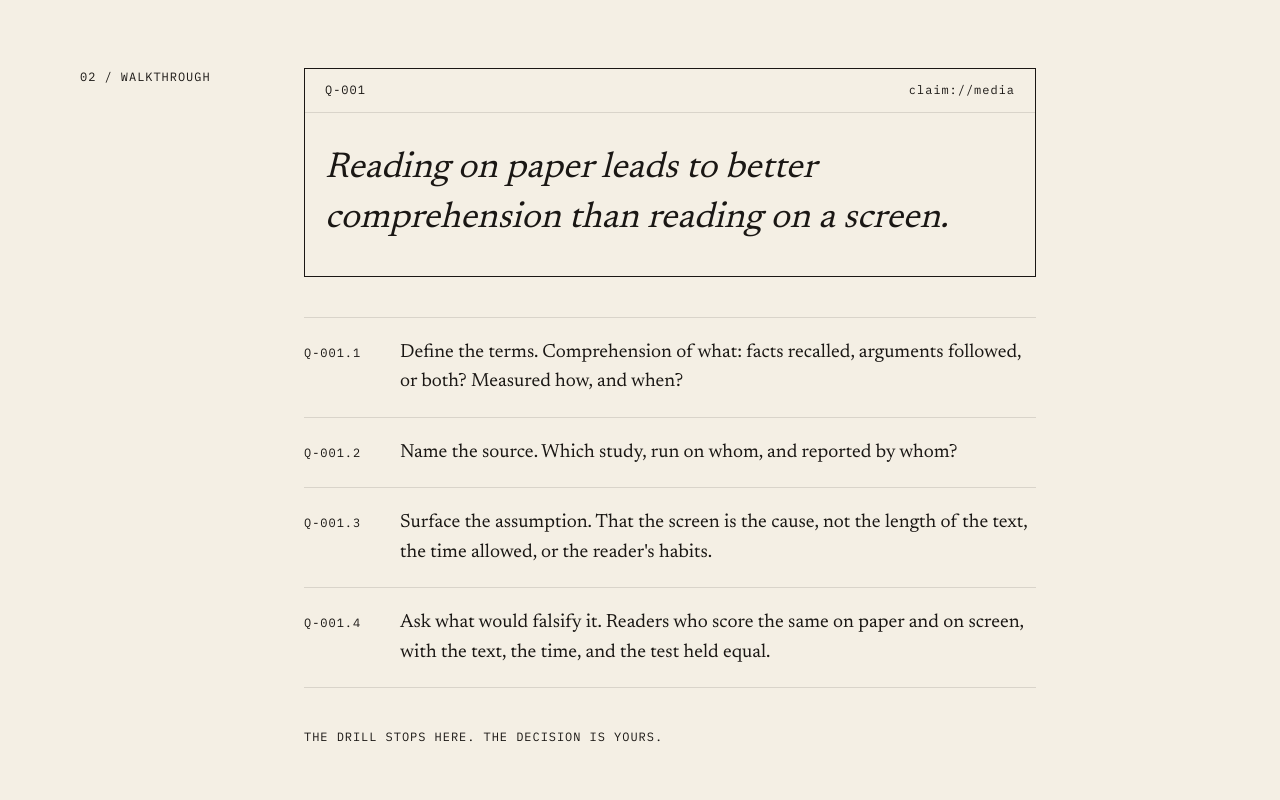
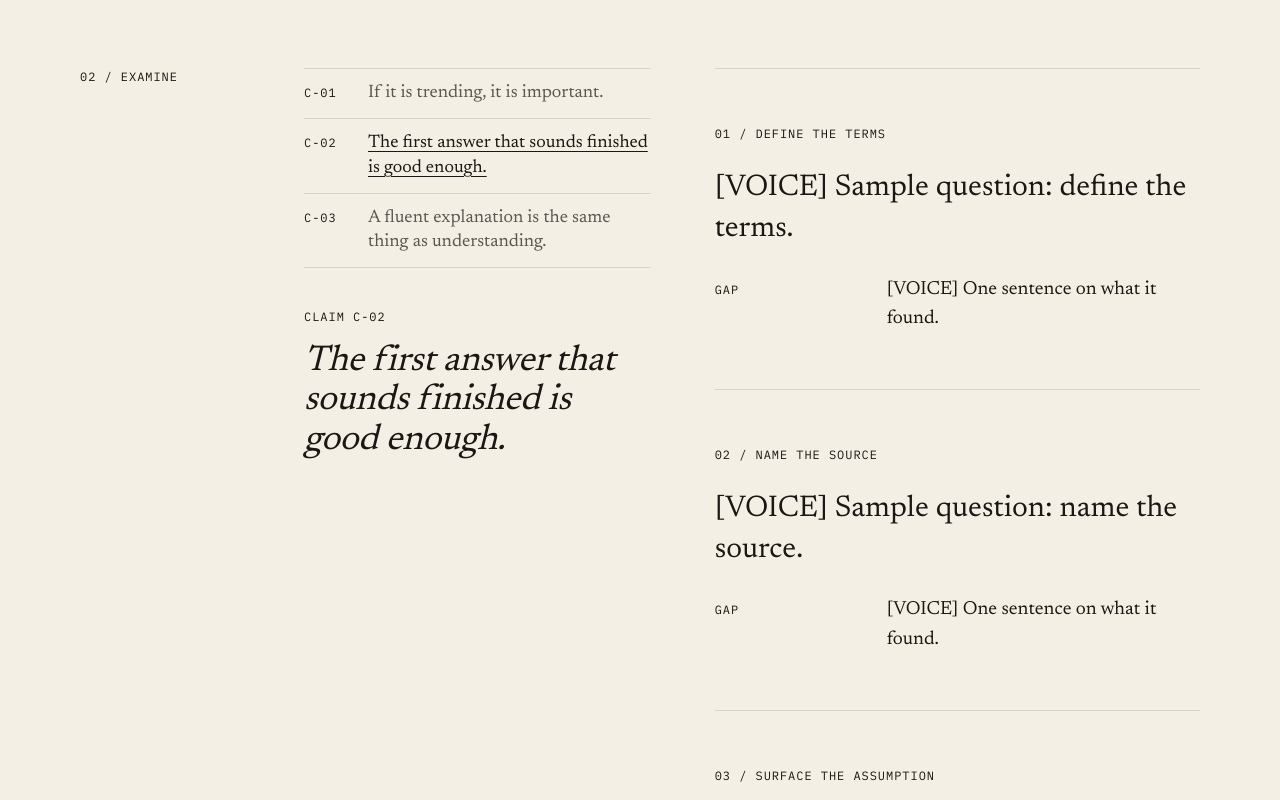
Before and after one commit to theravingrooster/elenchus-site, a Next.js app: page /practice in a window 1280 px wide. Shown: the part 860-1660 px from the top of the page. Built offline with nearby package versions, Linux system fonts and the light colour scheme.

Commit message:
Practice scroll demo, nav without Ask, content shape with Voice placeholders (#13)

```diff
--- a/app/globals.css
+++ b/app/globals.css
@@ -170,6 +170,34 @@ html.lenis body {
   transform: translateY(0.4em);
 }
 
+/* /practice demo (#13). Claim switcher is plain text buttons: the active claim is
+   underlined and full ink, the others sit at 0.7 ink. No tabs, no cards, no shadow. */
+.demo-claim-btn {
+  color: var(--color-ink);
+  cursor: pointer;
+}
+.demo-claim-btn[aria-pressed="false"] > span:last-child {
+  opacity: 0.7;
+}
+.demo-claim-btn[aria-pressed="true"] > span:last-child,
+.demo-claim-btn:hover > span:last-child {
+  opacity: 1;
+  text-decoration: underline;
+  text-decoration-thickness: 1px;
+  text-underline-offset: 0.2em;
+}
+
+/* One step reveals as it scrolls into view. A short fade and lift, no bounce. */
+.demo-step {
+  transition:
+    opacity 320ms var(--ease-settle),
+    transform 320ms var(--ease-settle);
+}
+.demo-step[data-reveal-step="hidden"] {
+  opacity: 0;
+  transform: translateY(0.75rem);
+}
+
 /* Command palette (cmdk). Hairlines, no shadow. */
 [cmdk-overlay] {
   position: fixed;
@@ -236,12 +264,14 @@ html.lenis body {
     animation: none;
   }
   .reveal-part,
+  .demo-step,
   .hero-grid,
   .btn,
   .btn::before {
     transition: none;
   }
-  [data-reveal="hidden"] .reveal-part {
+  [data-reveal="hidden"] .reveal-part,
+  .demo-step[data-reveal-step="hidden"] {
     opacity: 1;
     transform: none;
   }
--- a/app/practice/page.tsx
+++ b/app/practice/page.tsx
@@ -1,40 +1,22 @@
 import type { Metadata } from "next";
 import { Closing } from "@/components/Closing";
 import { PageHeader } from "@/components/PageHeader";
+import { PracticeDemo } from "@/components/PracticeDemo";
 import { Section } from "@/components/Section";
 import { practice } from "@/content/practice";
 
 export const metadata: Metadata = { title: practice.title };
 
-// PAGES.md: static walkthrough. A claim, four drill lines, then stop.
-// No scoring, no badges, no "right" answer.
+// PAGES.md /practice: the scroll demo sits below the existing heading.
+// Three sample claims, five steps, then stop. No scoring, no "right" answer.
+// The page ends on the closing question.
 export default function PracticePage() {
-  const { walkthrough } = practice;
   return (
     <>
       <PageHeader label={practice.intro.label} heading={practice.intro.heading} body={practice.intro.body} />
 
-      <Section label={walkthrough.label}>
-        <figure className="border border-ink">
-          <figcaption className="flex justify-between gap-4 border-b border-rule px-5 py-3">
-            <span className="mono-label">{walkthrough.claim.id}</span>
-            <span className="mono-label normal-case">claim://{walkthrough.claim.source}</span>
-          </figcaption>
-          <blockquote className="px-5 py-8 font-serif text-2xl italic leading-snug md:text-4xl">
-            {walkthrough.claim.text}
-          </blockquote>
-        </figure>
-
-        <ol className="mt-10 border-t border-rule">
-          {walkthrough.lines.map((line, i) => (
-            <li key={i} className="grid grid-cols-[6rem_1fr] items-baseline border-b border-rule py-5">
-              <span className="mono-label">{`${walkthrough.claim.id}.${i + 1}`}</span>
-              <span>{line}</span>
-            </li>
-          ))}
-        </ol>
-
-        <p className="mono-label mt-10">{walkthrough.stop}</p>
+      <Section label={practice.demo.label} wide>
+        <PracticeDemo />
       </Section>
 
       <Closing label={practice.closing.label} question={practice.closing.question} />
--- /dev/null
+++ b/components/PracticeDemo.tsx
@@ -0,0 +1,111 @@
+"use client";
+
+import { useEffect, useRef, useState } from "react";
+import { practice } from "@/content/practice";
+
+type Reveal = "shown" | "hidden";
+
+// /practice scroll demo (#13). Three fixed claims, switched with three text buttons.
+// Scrolling plays the drill: each step reveals once as it scrolls into view.
+// No typewriter, no bounce, no autoplay. Reduced motion shows every step static.
+// Server render is fully visible, so the page reads without JavaScript too.
+export function PracticeDemo() {
+  const { demo } = practice;
+  const [active, setActive] = useState<number>(demo.defaultClaim);
+  const [reveal, setReveal] = useState<Reveal[]>(() => demo.steps.map(() => "shown"));
+  const stepRefs = useRef<(HTMLLIElement | null)[]>([]);
+  const endRef = useRef<HTMLParagraphElement | null>(null);
+  const [endReveal, setEndReveal] = useState<Reveal>("shown");
+
+  useEffect(() => {
+    if (window.matchMedia("(prefers-reduced-motion: reduce)").matches) return;
+    const targets = [...stepRefs.current, endRef.current];
+    const below = targets.map((el) => !!el && el.getBoundingClientRect().top > window.innerHeight * 0.85);
+    setReveal(demo.steps.map((_, i) => (below[i] ? "hidden" : "shown")));
+    setEndReveal(below[targets.length - 1] ? "hidden" : "shown");
+
+    const io = new IntersectionObserver(
+      (entries) => {
+        for (const entry of entries) {
+          if (!entry.isIntersecting) continue;
+          const el = entry.target as HTMLElement;
+          io.unobserve(el);
+          if (el === endRef.current) {
+            setEndReveal("shown");
+            continue;
+          }
+          const i = Number(el.dataset.step);
+          setReveal((prev) => prev.map((r, j) => (j === i ? "shown" : r)));
+        }
+      },
+      { rootMargin: "0px 0px -15% 0px" },
+    );
+    targets.forEach((el, i) => el && below[i] && io.observe(el));
+    return () => io.disconnect();
+  }, [demo.steps]);
+
+  const claim = demo.claims[active];
+
+  return (
+    <div className="grid gap-12 md:grid-cols-[minmax(0,5fr)_minmax(0,7fr)] md:gap-16">
+      {/* Claim column. Sticky on wide screens so the claim stays in view while the steps scroll. */}
+      <div className="md:sticky md:top-10 md:self-start">
+        <div role="group" aria-label={demo.switcherLabel} className="flex flex-col border-t border-rule">
+          {demo.claims.map((c, i) => (
+            <button
+              key={c.id}
+              type="button"
+              aria-pressed={i === active}
+              onClick={() => setActive(i)}
+              className="demo-claim-btn grid grid-cols-[3.5rem_1fr] items-baseline gap-2 border-b border-rule py-3 text-left"
+            >
+              <span className="mono-label">{c.id}</span>
+              <span className="font-serif text-lg leading-snug">{c.text}</span>
+            </button>
+          ))}
+        </div>
+
+        <figure className="mt-10" aria-live="polite">
+          <figcaption className="mono-label">
+            {demo.claimLabel} {claim.id}
+          </figcaption>
+          <blockquote className="mt-4 font-serif text-3xl italic leading-[1.1] tracking-[-0.01em] md:text-4xl">
+            {claim.text}
+          </blockquote>
+        </figure>
+      </div>
+
+      {/* Steps column. One step per row, hairlines between. */}
+      <div>
+        <ol className="border-t border-rule">
+          {demo.steps.map((stepName, i) => {
+            const step = claim.steps[i];
+            return (
+              <li
+                key={stepName}
+                ref={(el) => {
+                  stepRefs.current[i] = el;
+                }}
+                data-step={i}
+                data-reveal-step={reveal[i]}
+                className="demo-step border-b border-rule py-10 md:py-14"
+              >
+                <p className="mono-label">
+                  {String(i + 1).padStart(2, "0")} / {stepName}
+                </p>
+                <p className="mt-6 font-serif text-2xl leading-snug md:text-3xl">{step.question}</p>
+                <p className="mt-6 grid grid-cols-[8.5rem_1fr] items-baseline gap-3 md:grid-cols-[10rem_1fr]">
+                  <span className="mono-label">{step.note.kind}</span>
+                  <span>{step.note.text}</span>
+                </p>
+              </li>
+            );
+          })}
+        </ol>
+        <p ref={endRef} data-reveal-step={endReveal} className="demo-step mono-label mt-10">
+          {demo.stop}
+        </p>
+      </div>
+    </div>
+  );
+}
--- a/components/Section.tsx
+++ b/components/Section.tsx
@@ -4,16 +4,18 @@ import { SectionLabel } from "./SectionLabel";
 type Props = {
   label: string;
   id?: string;
+  // Wide sections drop the 68ch reading column (used by the /practice demo).
+  wide?: boolean;
   children: ReactNode;
 };
 
 // Hairline rules instead of cards. Reading column ~68ch.
-export function Section({ label, id, children }: Props) {
+export function Section({ label, id, wide, children }: Props) {
   return (
     <section id={id} className="border-t border-rule">
       <div className="mx-auto grid max-w-[88rem] gap-8 px-6 py-20 md:grid-cols-[12rem_1fr] md:px-12 md:py-28 lg:px-20">
         <SectionLabel>{label}</SectionLabel>
-        <div className="max-w-[68ch]">{children}</div>
+        <div className={wide ? "min-w-0" : "max-w-[68ch]"}>{children}</div>
       </div>
     </section>
   );
--- a/content/practice.ts
+++ b/content/practice.ts
@@ -1,6 +1,34 @@
 // Owner: Elenchus Voice. Route: /practice
 // Section labels (`NN / WORD`) are structural stand-ins from Studio; Voice may rename the word.
-// Spec: /docs/PAGES.md "`/practice`". Static walkthrough for v1.
+// Spec: /docs/PAGES.md "`/practice`". Scroll demo for v1 (#13).
+//
+// Studio set up this shape. Every string marked [VOICE] is a placeholder for Voice.
+// The three claims and the five step names are Ryan's, word for word; do not rewrite them.
+
+export type NoteKind = "Gap" | "Premise" | "Contradiction";
+
+export type DemoStep = {
+  // One sample question for this step, applied to this claim.
+  question: string;
+  // One sentence on what that question found, labeled Gap, Premise, or Contradiction.
+  // Never a score, never "correct".
+  note: { kind: NoteKind; text: string };
+};
+
+export type DemoClaim = {
+  id: string;
+  text: string;
+  // Exactly five, in the order of `practice.demo.steps`.
+  steps: [DemoStep, DemoStep, DemoStep, DemoStep, DemoStep];
+};
+
+const placeholderSteps = (): DemoClaim["steps"] => [
+  { question: "[VOICE] Sample question: define the terms.", note: { kind: "Gap", text: "[VOICE] One sentence on what it found." } },
+  { question: "[VOICE] Sample question: name the source.", note: { kind: "Gap", text: "[VOICE] One sentence on what it found." } },
+  { question: "[VOICE] Sample question: surface the assumption.", note: { kind: "Premise", text: "[VOICE] One sentence on what it found." } },
+  { question: "[VOICE] Sample question: ask what would falsify it.", note: { kind: "Contradiction", text: "[VOICE] One sentence on what it found." } },
+  { question: "[VOICE] Sample question: decide.", note: { kind: "Gap", text: "[VOICE] One sentence on what it found." } },
+];
 
 export const practice = {
   title: "Practice",
@@ -9,20 +37,30 @@ export const practice = {
     heading: "Take one claim. Run the drill.",
     body: "This is the habit, run once, slowly. A claim appears. It could come from an institution, the news, a colleague, or a machine. Four questions follow, in order. Each one asks something of the claim, not of the person who said it. The page stops before the answer. That part is yours. Nothing here is scored. There is no right response to reveal, only a decision to make. Which claim would you run next?",
   },
-  walkthrough: {
-    label: "02 / WALKTHROUGH",
-    claim: {
-      id: "Q-001",
-      source: "media",
-      text: "Reading on paper leads to better comprehension than reading on a screen.",
-    },
-    // PAGES.md: the drill runs in four lines, then the page stops.
-    lines: [
-      "Define the terms. Comprehension of what: facts recalled, arguments followed, or both? Measured how, and when?",
-      "Name the source. Which study, run on whom, and reported by whom?",
-      "Surface the assumption. That the screen is the cause, not the length of the text, the time allowed, or the reader's habits.",
-      "Ask what would falsify it. Readers who score the same on paper and on screen, with the text, the time, and the test held equal.",
+  demo: {
+    label: "02 / EXAMINE",
+    // Accessible name for the group of three claim buttons.
+    switcherLabel: "[VOICE] Choose a claim",
+    // Mono label above the claim being examined.
+    claimLabel: "Claim",
+    // The five steps, in order (Ryan's spec, verbatim).
+    steps: [
+      "Define the terms",
+      "Name the source",
+      "Surface the assumption",
+      "Ask what would falsify it",
+      "Decide",
     ],
+    // Mono label above each sample question.
+    questionLabel: "Question",
+    // Default claim is the second (index 1).
+    defaultClaim: 1,
+    claims: [
+      { id: "C-01", text: "If it is trending, it is important.", steps: placeholderSteps() },
+      { id: "C-02", text: "The first answer that sounds finished is good enough.", steps: placeholderSteps() },
+      { id: "C-03", text: "A fluent explanation is the same thing as understanding.", steps: placeholderSteps() },
+    ] satisfies DemoClaim[],
+    // Shown after the last step. The page stops before any answer.
     stop: "The drill stops here. The decision is yours.",
   },
   closing: {
--- a/lib/routes.ts
+++ b/lib/routes.ts
@@ -10,5 +10,7 @@ export const routes = [
   { href: "/ask", label: chrome.nav.ask },
 ] as const;
 
-// Nav order: Method · Practice · For · Ask. The wordmark links home.
-export const navRoutes = routes.slice(1);
+// PAGES.md nav order: Method · Examine · Who (/method, /practice, /for).
+// /ask stays a page and stays in the ⌘K palette, but is not in the nav.
+// The wordmark links home.
+export const navRoutes = routes.filter((r) => r.href !== "/" && r.href !== "/ask");
```
